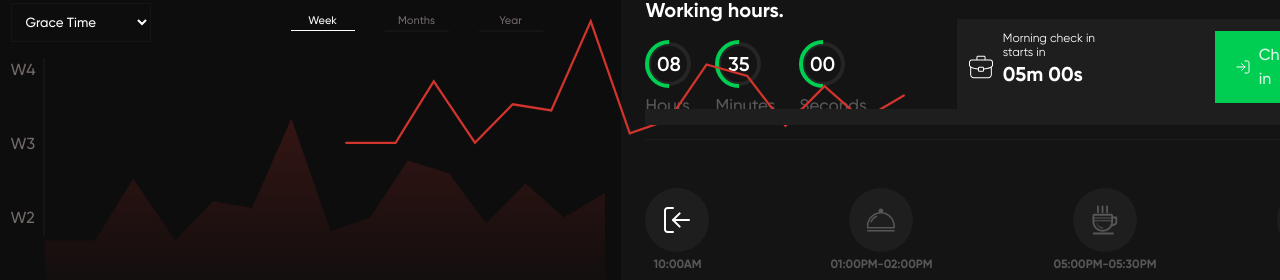
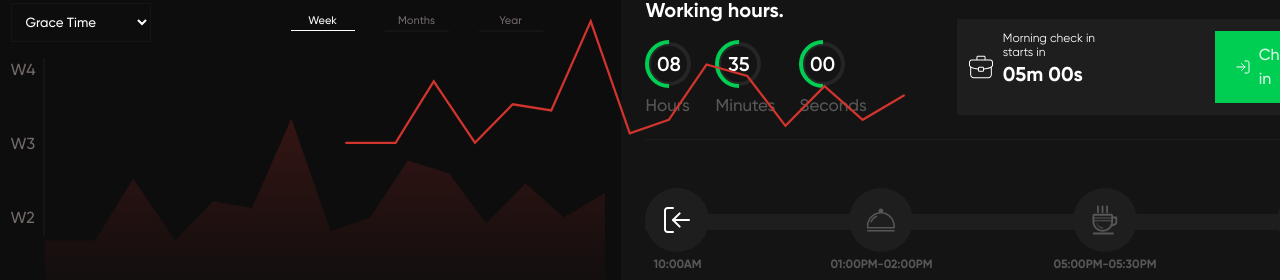
Before and after one commit to chieftain-defutura/Dewallstreet-Timesheet, a React (Vite) app: page /home in a window 1280 px wide. Shown: the part 125-405 px from the top of the page. Built offline with nearby package versions, Linux system fonts and the light colour scheme.

Commit message:
push home

```diff
--- a/src/components/Assigntasks/WorkingHours/WorkingHours.css
+++ b/src/components/Assigntasks/WorkingHours/WorkingHours.css
@@ -112,7 +112,7 @@
   flex-shrink: 0;
   border-radius: 40px;
   background: #1e1e1e;
-  z-index: 1;
+  z-index: 100;
   text-align: center;
 }
 
@@ -132,11 +132,15 @@
   gap: 5px;
   align-items: center;
 }
+.level_progress {
+  position: relative;
+}
 .level_crossing {
   width: 696px;
   height: 16px;
   background: #1e1e1e;
-  bottom: 550px;
+  top: 50px;
+  z-index: 1;
   position: absolute;
 }
 .workingcheckin_page {
```
